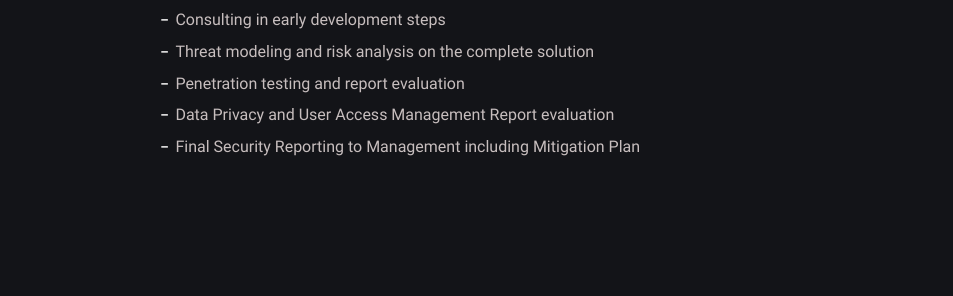
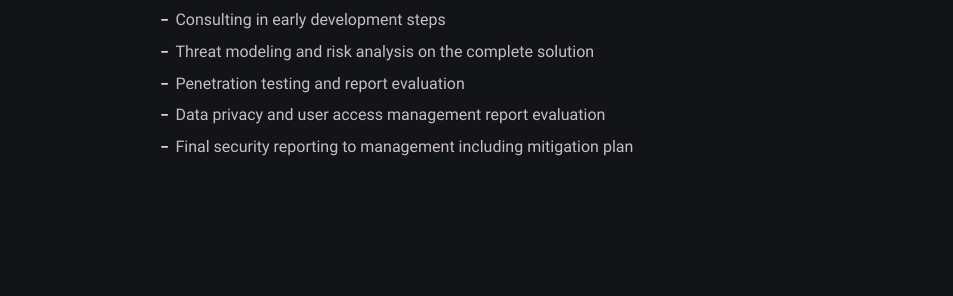
Before and after one commit to securebitAsif/fabulous-jupiter-8f84d, a Jekyll site: the page built from about.md, in a window 1280 px wide. Shown: the part 729-1025 px from the top of the page, without its empty margins (163-1116 px from the left). Built offline with Jekyll 4.4.1, drawn with Linux system fonts in a browser that asks for light colours.

```diff
--- a/about.md
+++ b/about.md
@@ -16,5 +16,5 @@ comments: false
 - Consulting in early development steps
 - Threat modeling and risk analysis on the complete solution
 - Penetration testing and report evaluation
-- Data Privacy and User Access Management Report evaluation
-- Final Security Reporting to Management including Mitigation Plan
+- Data privacy and user access management report evaluation
+- Final security reporting to management including mitigation plan
```
